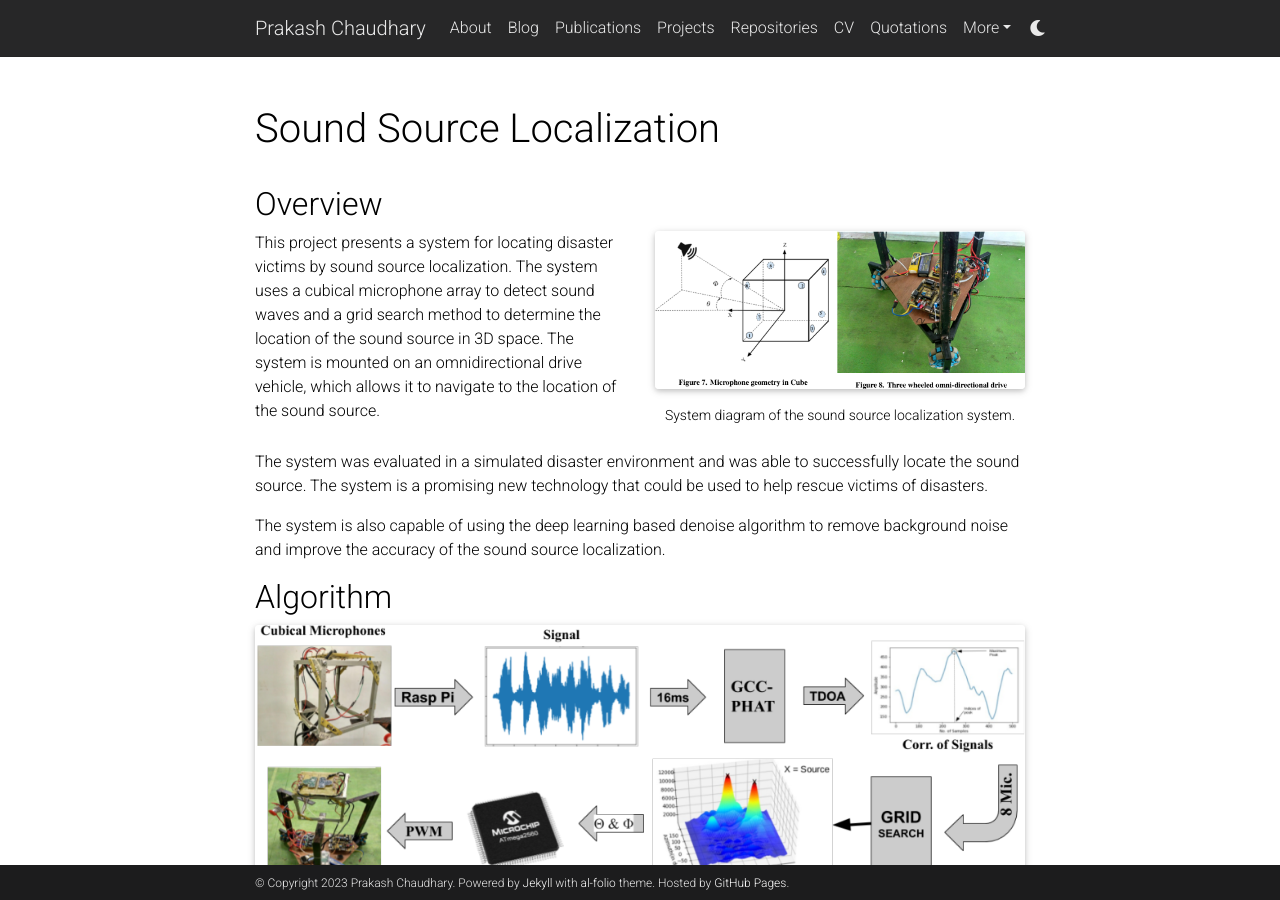
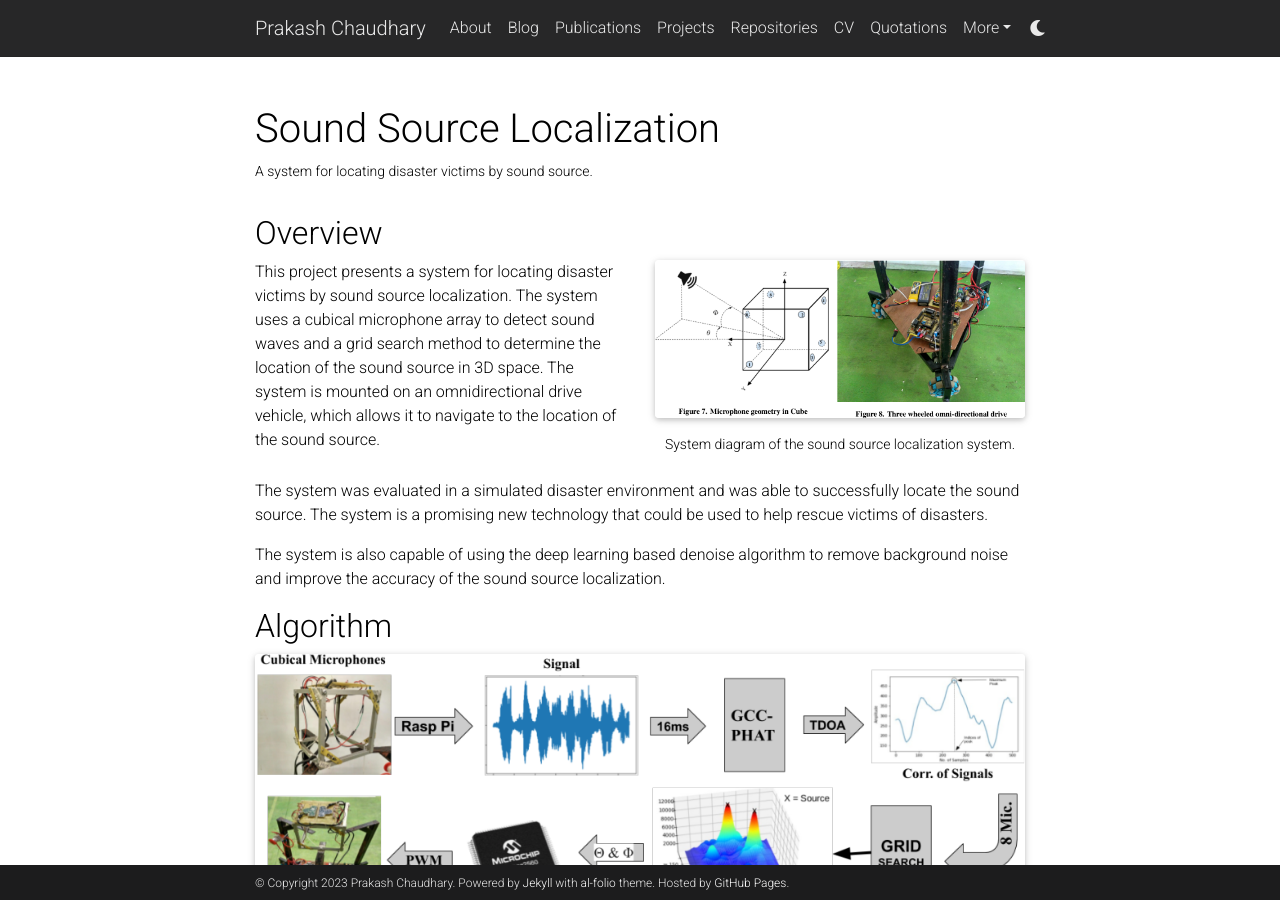
Before and after one commit to connectwithprakash/connectwithprakash.github.io, a Jekyll site: the page built from _projects/sound_source_localization.md, in a window 1280 px wide and 900 px high. Built offline with Jekyll 4.4.1, drawn with Linux system fonts in a browser that asks for light colours; full-size pictures stand in for the smaller copies a plugin makes; comment, search, counter and statistics services are not loaded; a style sheet for code colours, icons or effects is not loaded.

Commit message:
[Feat]: Add description for SSL.

```diff
--- a/_projects/sound_source_localization.md
+++ b/_projects/sound_source_localization.md
@@ -1,7 +1,7 @@
 ---
 layout: page
 title: Sound Source Localization
-description:
+description: A system for locating disaster victims by sound source.
 img: assets/img/projects/sound_source_localization/SSL.jpg
 importance: 1
 category: academic
```
